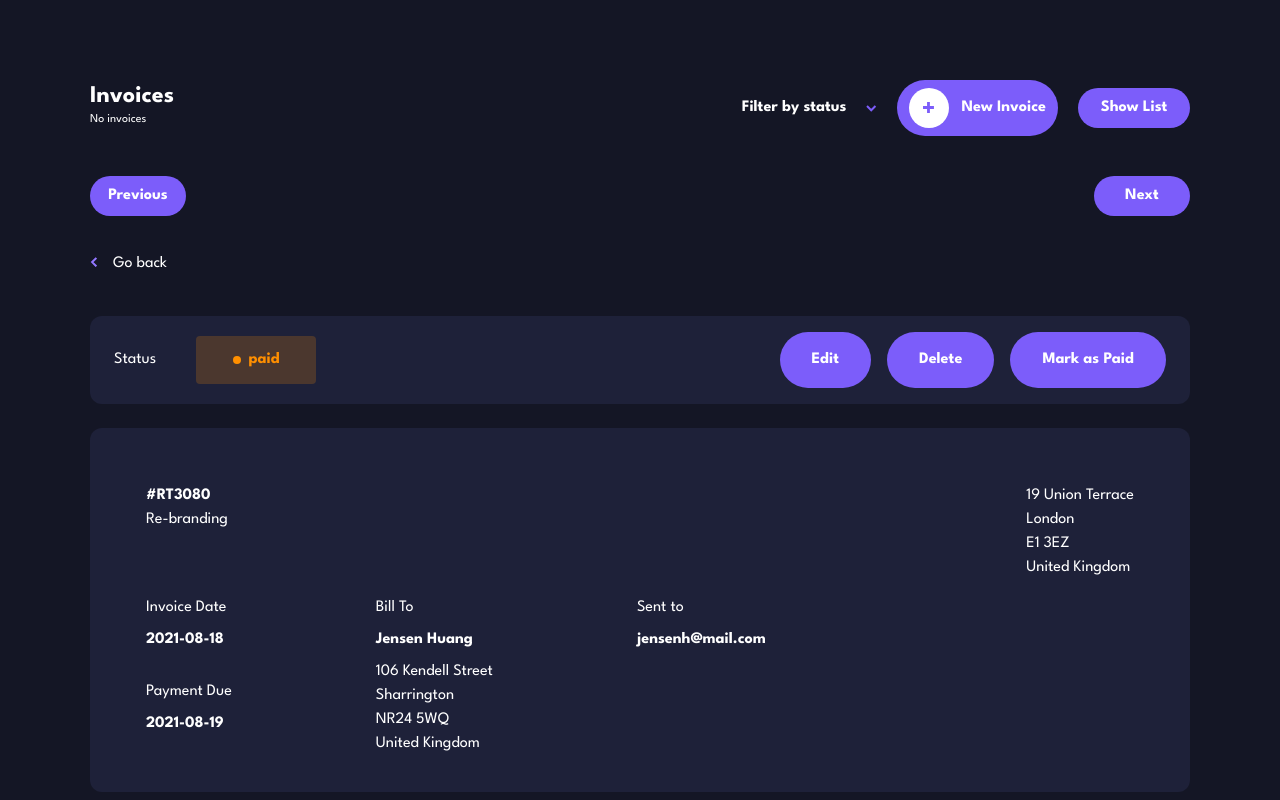
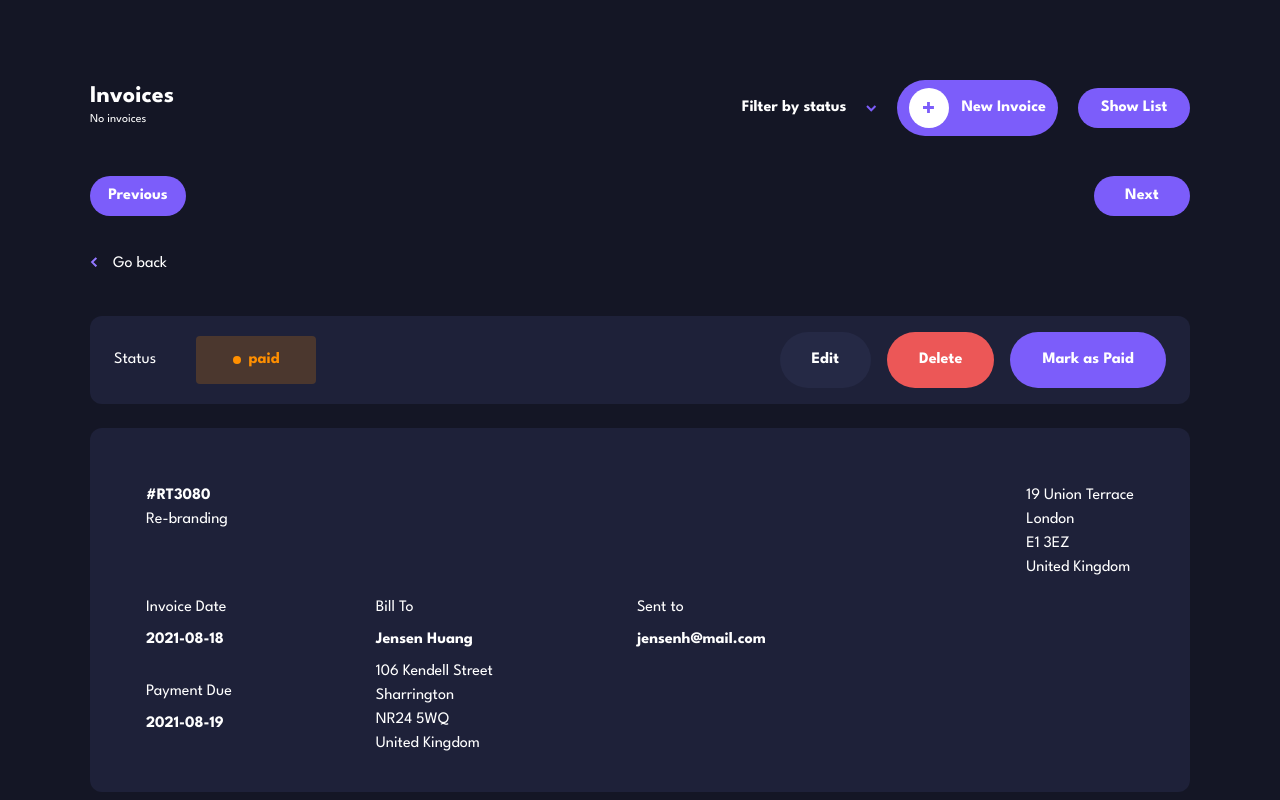
Before and after one commit to imnethaji/invoice-app, a React (Vite) app: page / in a window 1280 px wide. Built offline with nearby package versions, Linux system fonts and the light colour scheme.

Commit message:
Invoice Detail page button color changes

```diff
--- a/src/App.tsx
+++ b/src/App.tsx
@@ -47,14 +47,14 @@ function App() {
                   <img src={arrowIcon} alt="" />
                 </span>
               </p>
-              <button className=" flex items-center font-bold text-white bg-buttonPurple rounded-full ml-5 p-2 px-3 max-sm:ml-0">
+              <button className=" flex items-center font-bold text-white bg-purpleButton rounded-full ml-5 p-2 px-3 max-sm:ml-0">
                 <div className="w-10 h-10 mr-3 flex items-center justify-center bg-white rounded-full">
                   <img src={plusIcon} alt="" className="w-3 h-3" />
                 </div>
                 New Invoice
               </button>
               <button
-                className=" w-28 flex items-center justify-center font-bold text-white bg-buttonPurple rounded-full ml-5 p-2 px-3 max-sm:ml-0"
+                className=" w-28 flex items-center justify-center font-bold text-white bg-purpleButton rounded-full ml-5 p-2 px-3 max-sm:ml-0"
                 onClick={handleToggleList}
               >
                 {!noInvoice ? "Hide" : "Show"} List
--- a/src/components/InvoiceDetails.tsx
+++ b/src/components/InvoiceDetails.tsx
@@ -9,13 +9,12 @@ type InvoiceDetailsProps = {
 const InvoiceDetails: React.FC<InvoiceDetailsProps> = ({ invoiceData }) => {
   const [index, setIndex] = useState(0);
 
-  const invoiceButtonClass =
-    "bg-buttonPurple text-white rounded-full ml-4 font-bold px-8 py-4";
+  const invoiceButtonClass = "text-white rounded-full ml-4 font-bold px-8 py-4";
   return (
     <div className="w-[1100px] invoiceOpen flex flex-col items-center justify-between m-auto mt-10 ">
       <div className="navigationButtonContainer w-full flex justify-between mb-2">
         <button
-          className="p-2 bg-buttonPurple text-white w-24 font-bold rounded-full"
+          className="p-2 bg-purpleButton text-white w-24 font-bold rounded-full"
           onClick={() => {
             if (index >= 1) setIndex((n) => n - 1);
           }}
@@ -23,7 +22,7 @@ const InvoiceDetails: React.FC<InvoiceDetailsProps> = ({ invoiceData }) => {
           Previous
         </button>
         <button
-          className="p-2 bg-buttonPurple text-white w-24 font-bold rounded-full"
+          className="p-2 bg-purpleButton text-white w-24 font-bold rounded-full"
           onClick={() => {
             if (index < 6) setIndex((n) => n + 1);
           }}
@@ -49,9 +48,15 @@ const InvoiceDetails: React.FC<InvoiceDetailsProps> = ({ invoiceData }) => {
           </button>
         </div>
         <div className="invoiceButtons">
-          <button className={invoiceButtonClass}>Edit</button>
-          <button className={invoiceButtonClass}>Delete</button>
-          <button className={invoiceButtonClass}>Mark as Paid</button>
+          <button className={`${invoiceButtonClass} bg-editButton`}>
+            Edit
+          </button>
+          <button className={`${invoiceButtonClass} bg-deleteButton`}>
+            Delete
+          </button>
+          <button className={`${invoiceButtonClass} bg-purpleButton`}>
+            Mark as Paid
+          </button>
         </div>
       </div>
       <div className="invoiceDetailsContainer w-[100%] text-white bg-cardBgBlue mt-6 rounded-xl p-14">
--- a/tailwind.config.js
+++ b/tailwind.config.js
@@ -10,8 +10,6 @@ export default {
       colors: {
         transparent: "transparent",
         current: "currentColor",
-        buttonPurple: "#7C5DFA",
-        cardBgBlue: "#1E2139",
         black: colors.black,
         white: colors.white,
         gray: colors.gray,
@@ -22,6 +20,10 @@ export default {
         paidButton: "#33D69F",
         pendingButton: "#FF8F00",
         draftButton: "#979797",
+        editButton: "#252945",
+        deleteButton: "#EC5757",
+        purpleButton: "#7C5DFA",
+        cardBgBlue: "#1E2139",
       },
     },
   },
```
